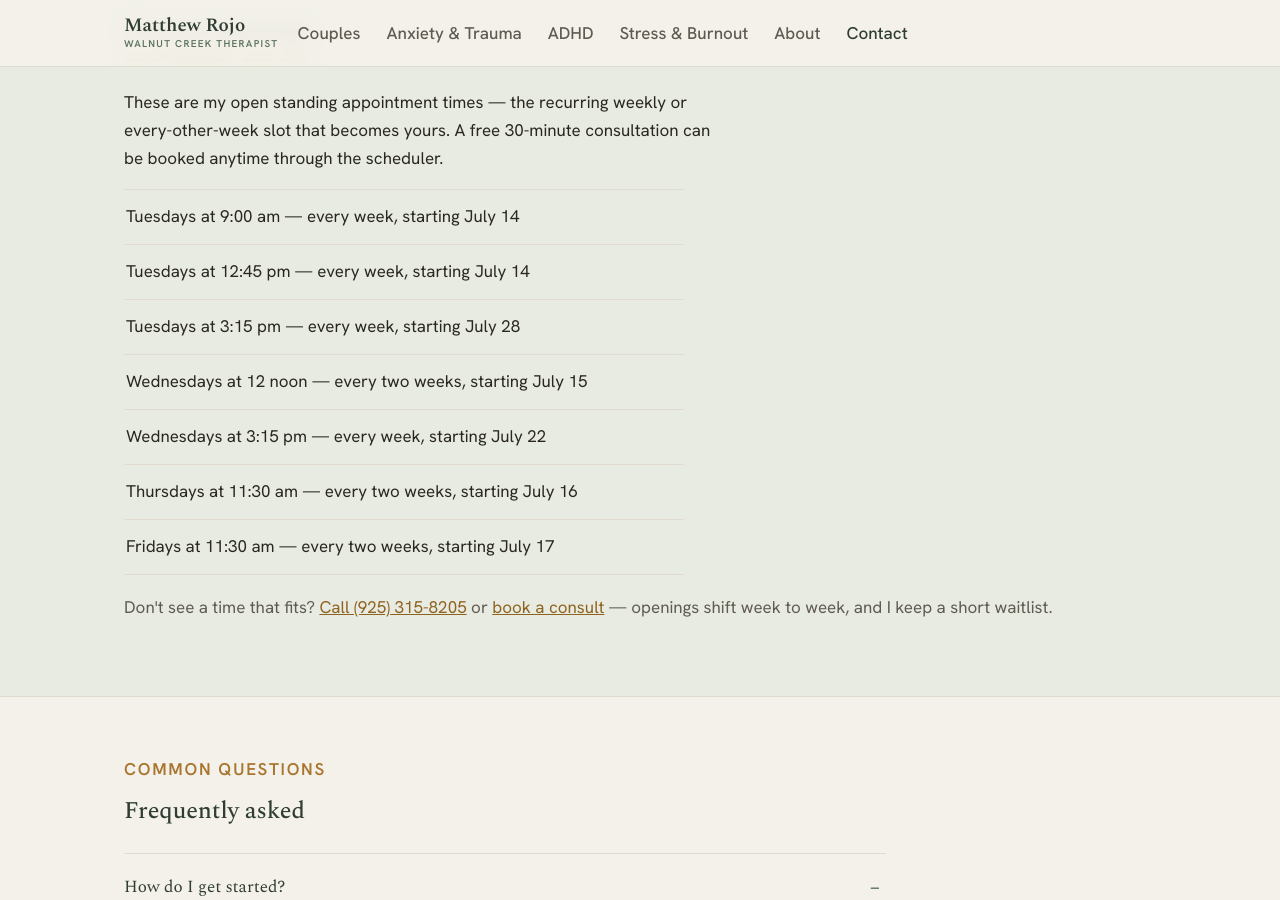
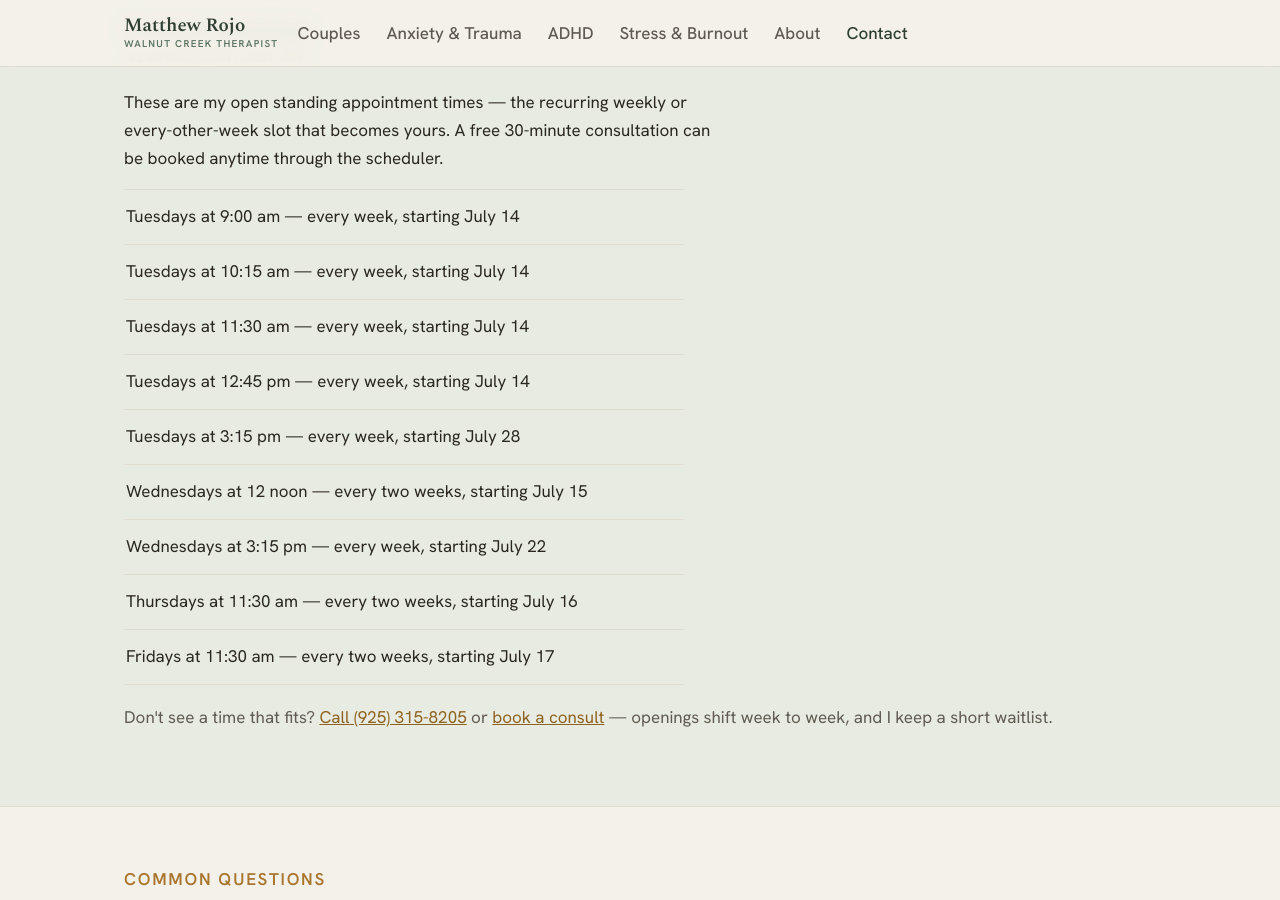
Before and after one commit to walnutcreektherapist/walnutcreektherapist.github.io, a Jekyll site: the page built from contact.html, in a window 1280 px wide and 900 px high, scrolled down 1220 px. Built offline with Jekyll 4.4.1, drawn with Linux system fonts in a browser that asks for light colours.

Commit message:
Add new time slot for Tuesdays at 10:15 am

```diff
--- a/_config.yml
+++ b/_config.yml
@@ -30,7 +30,8 @@ openings:
   pointer: "Now booking new clients — see regular weekly openings"
   slots:
     - "Tuesdays at 9:00 am — every week, starting July 14"
-    # - "Tuesdays at 10:15 am — every week, starting July 14"
+    - "Tuesdays at 10:15 am — every week, starting July 14"
+    - "Tuesdays at 11:30 am — every week, starting July 14"
     - "Tuesdays at 12:45 pm — every week, starting July 14"
     - "Tuesdays at 3:15 pm — every week, starting July 28"
     - "Wednesdays at 12 noon — every two weeks, starting July 15"
```
